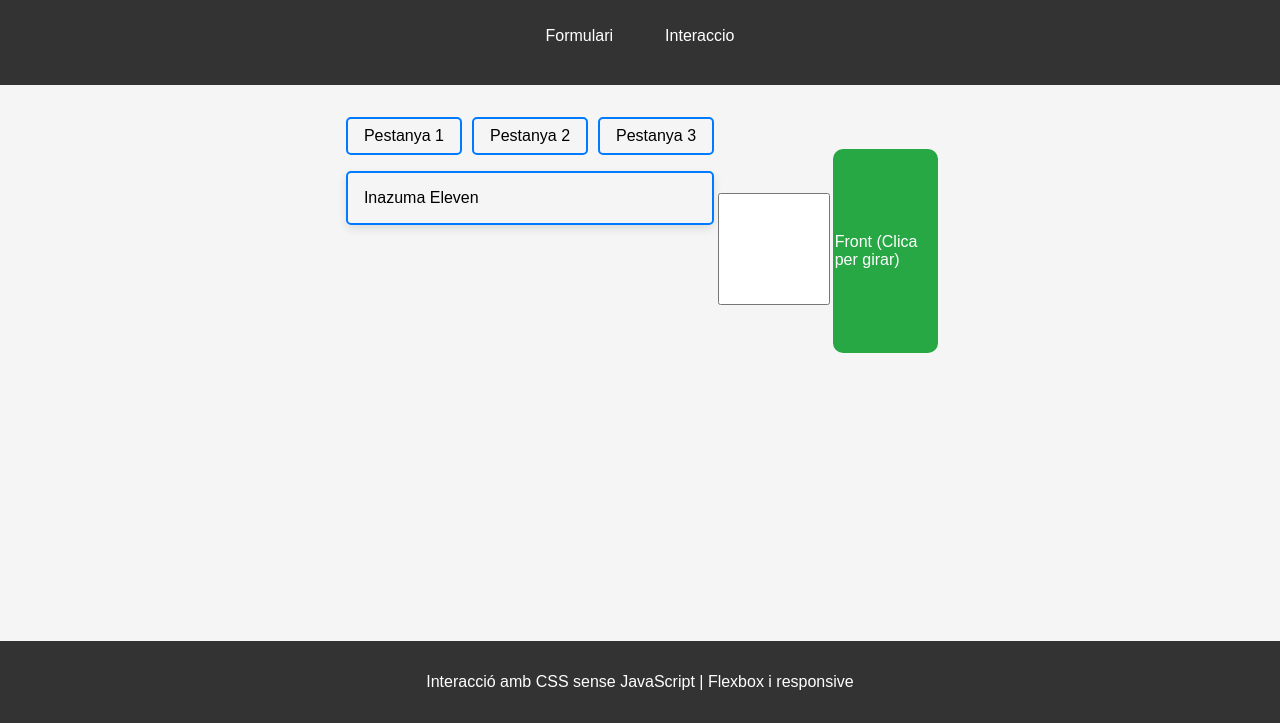
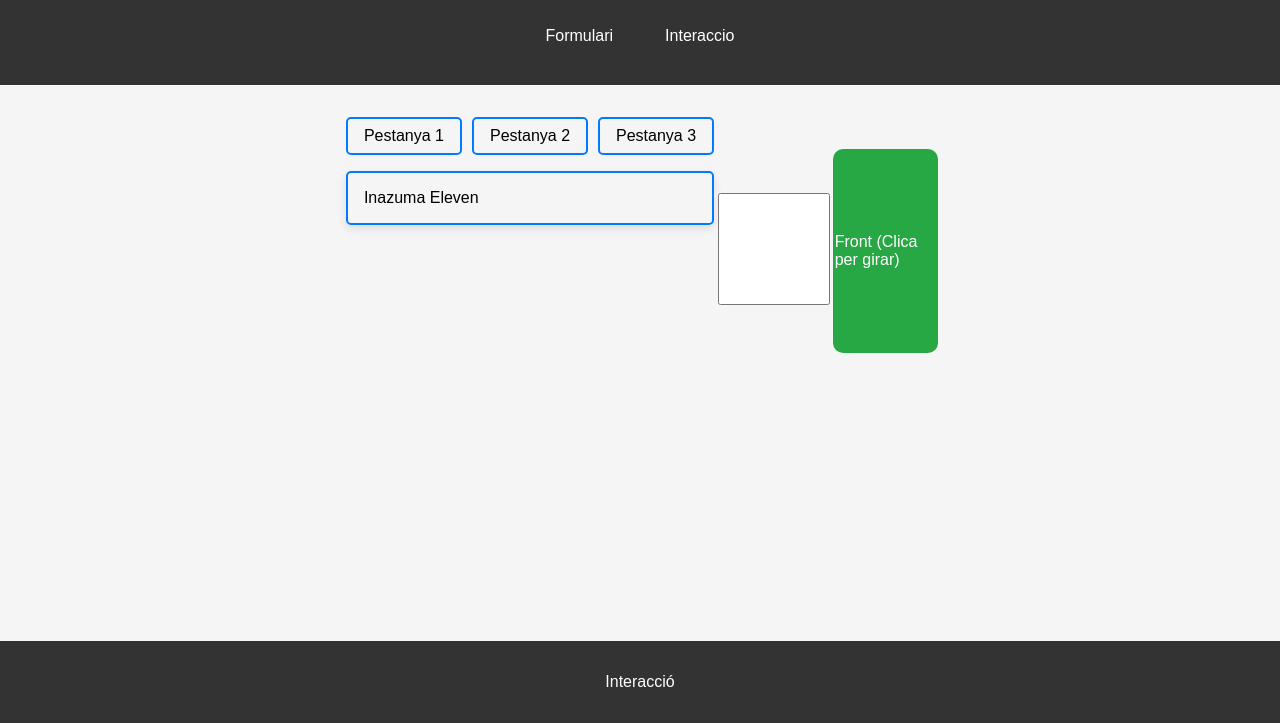
Before and after one commit to Marc1324/DAM1M04-Exercici006, a plain HTML site: page interaccio.html in a window 1280 px wide. Shown: the part 77-800 px from the top of the page. Drawn offline with Linux system fonts and the light colour scheme.

Commit message:
interaccio modificat por tecera vez

```diff
--- a/interaccio.html
+++ b/interaccio.html
@@ -3,7 +3,6 @@
    <head>
     <link rel="stylesheet" href="estils.css">
        <meta charset="UTF-8">
-       <title>Principal</title>
       <title>Interacció</title>
    <body id="pagina-interaccio">
   <header>
@@ -57,7 +56,7 @@
   </main>
 
   <footer>
-    <p>Interacció amb CSS sense JavaScript | Flexbox i responsive</p>
+    <p>Interacció</p>
   </footer>
 </body>
 </html>
```
